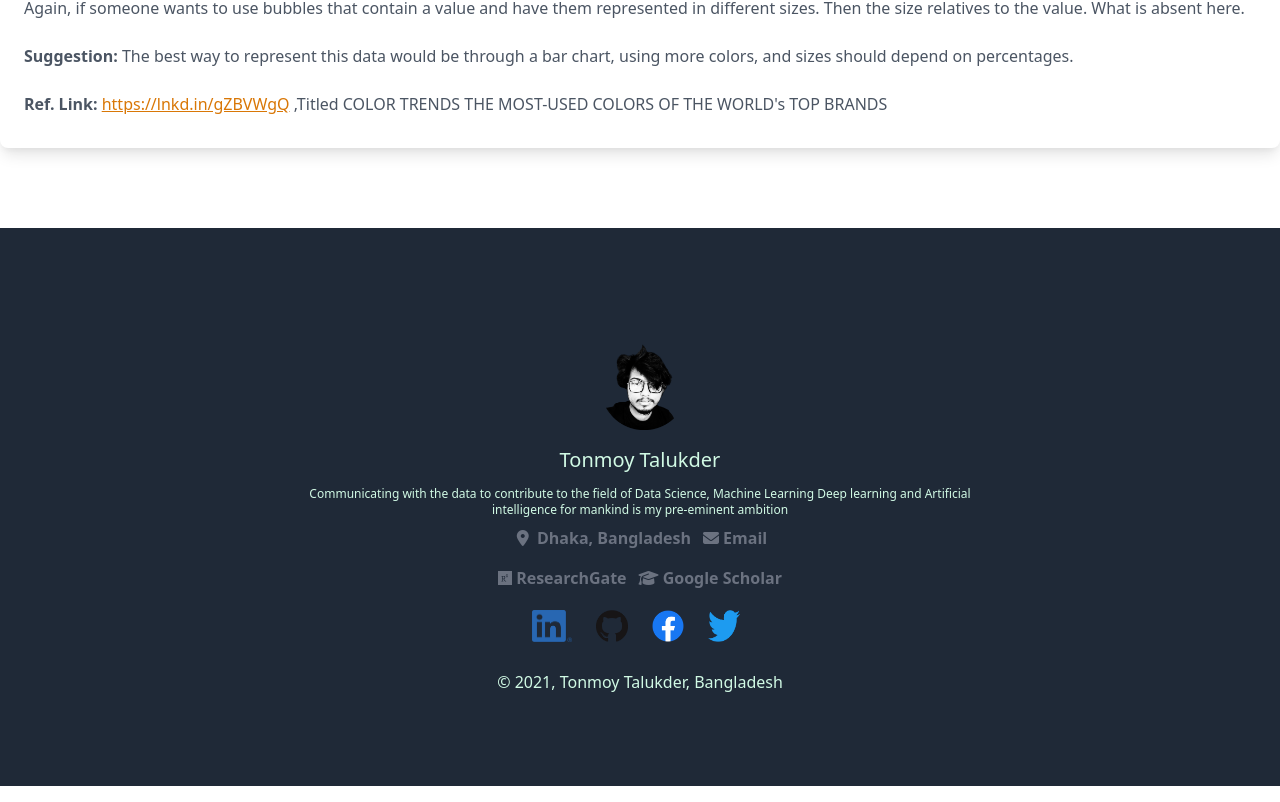
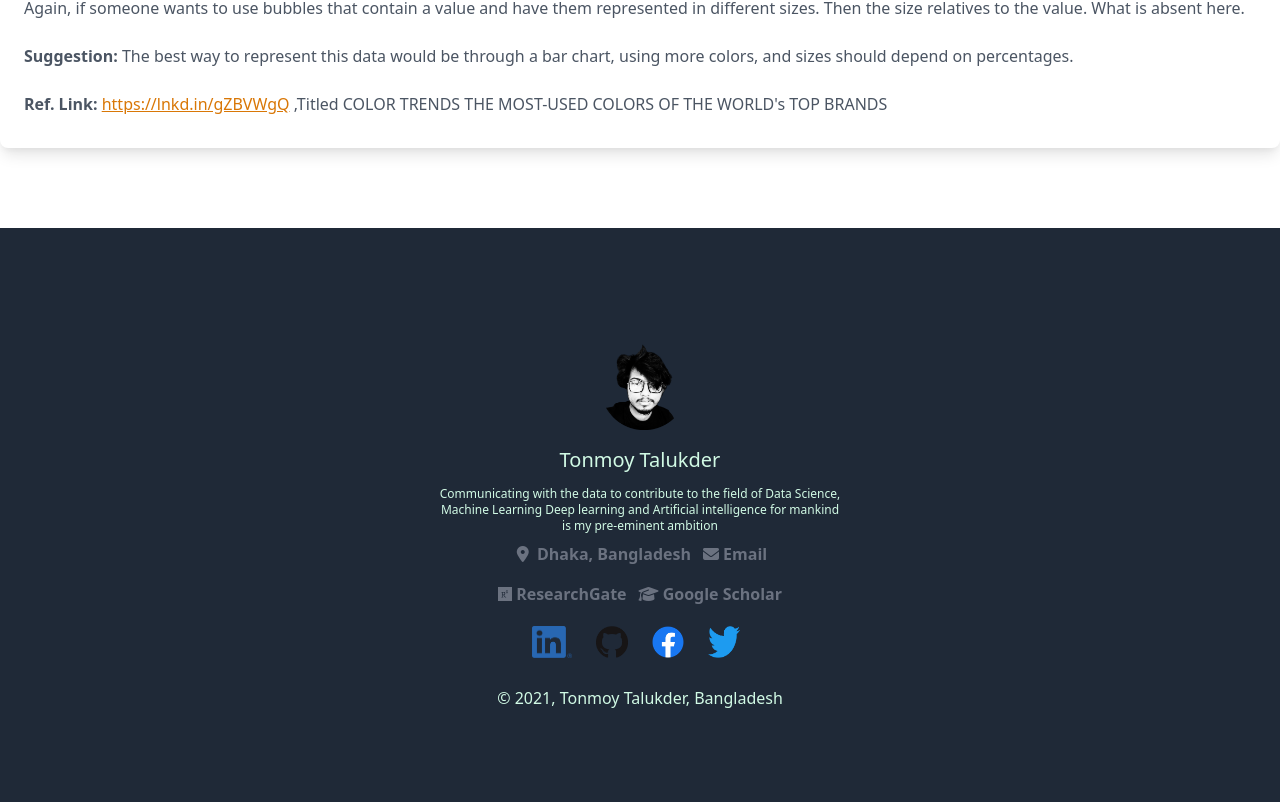
Before and after one commit to TonmoyTalukder/tonmoy-talukder-portfolio, a plain HTML site: page AStudyOnBadDataVisualization.html in a window 1280 px wide. Shown: the part 1398-2200 px from the top of the page. Drawn offline with nearby package versions, Linux system fonts and the light colour scheme.

Commit message:
Responsible For iPad Pro & Footer Update

```diff
--- a/AStudyOnBadDataVisualization.html
+++ b/AStudyOnBadDataVisualization.html
@@ -174,14 +174,14 @@
     <footer class="bg-gray-800 mt-4 relative w-full  w-full pt-20">
         <div class="">
             <div class="flex justify-center mt-5 overflow-hidden">
-                <div class="grid grid-cols-1 gap-0 w-4/5">
+                <div class="grid grid-cols-1 flex justify-center gap-0 w-4/5">
                     <div>
                         <div class="flex justify-center">
                             <img class="p-4 " width="100px" height="100px" src="images/tonmoy-informal-black.png"
                                 alt="">
                         </div>
                     </div>
-                    <div class="text-center text-green-100">
+                    <div class="text-center text-green-100 mx-auto w-3/5">
                         <h3 class="mb-3 text-xl">Tonmoy Talukder</h3>
                         <p class="text-xs min-w-min mx-auto w-4/6">Communicating with the data to contribute to the
                             field of
--- a/css/style.css
+++ b/css/style.css
@@ -65,7 +65,7 @@
     grid-column-end: 4;
   }
 }
-@media only screen and (min-width: 1024px) {
+@media only screen and (min-width: 1025px) {
   .hidden-display-two {
     display: none;
   }
```
Also changed, not shown: Machine-Behavior-is-an-amazing-thing.html (+2 -2 lines), blog.html (+2 -2 lines), contact.html (+2 -2 lines), index.html (+2 -2 lines), projects.html (+2 -2 lines), research-and-publications.html (+2 -2 lines), resume.html (+2 -2 lines).
